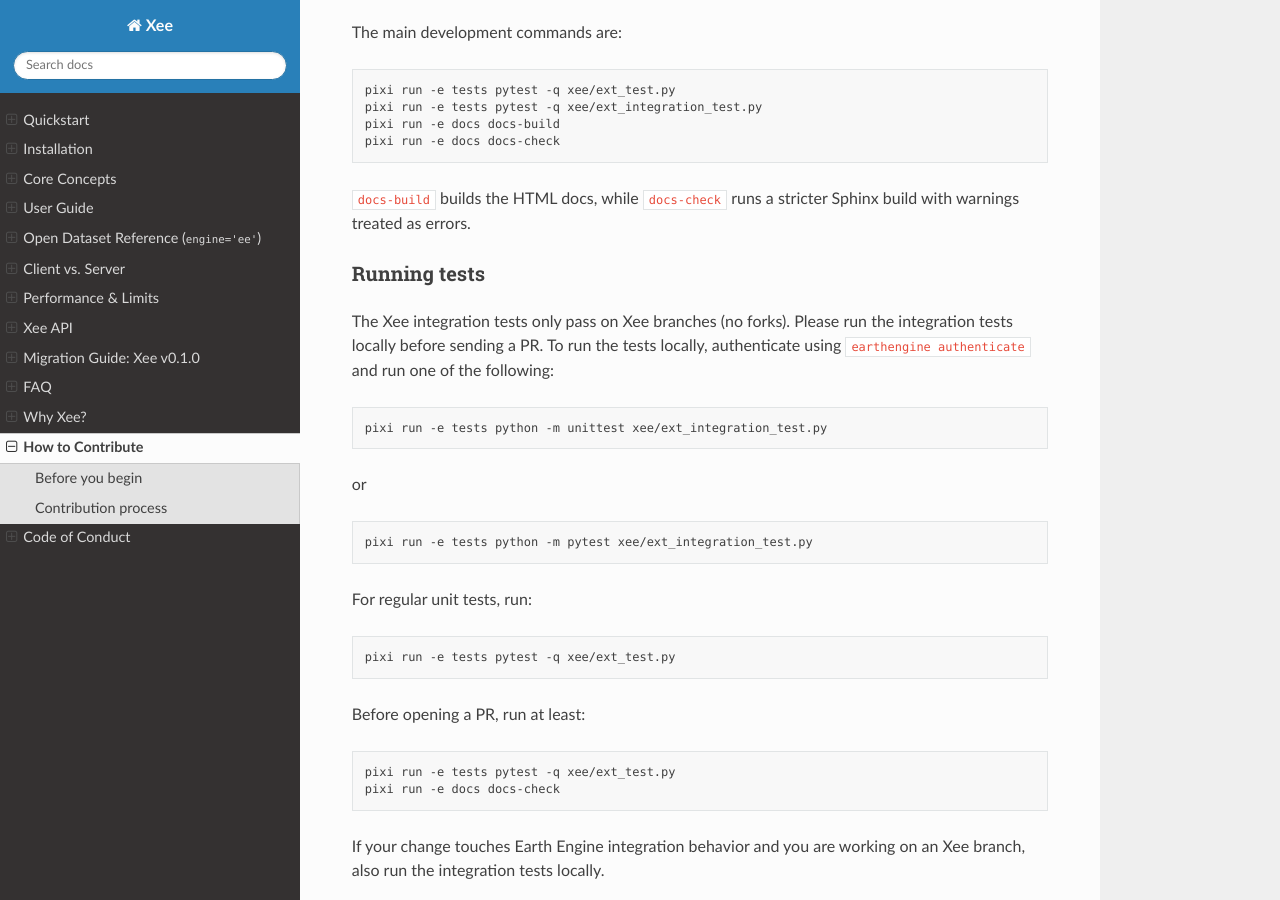
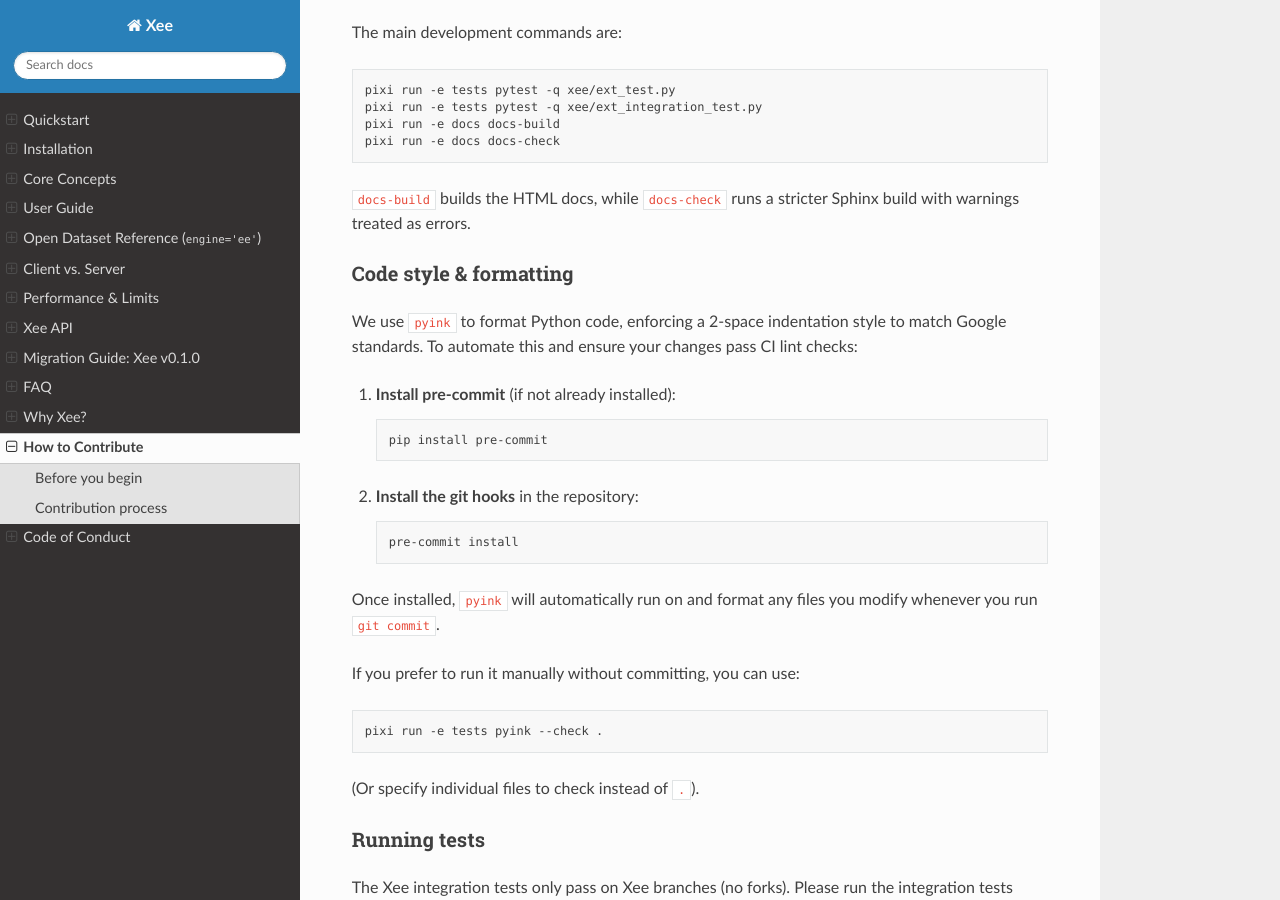
Before and after one commit to google/Xee, a Sphinx documentation site: the page built from docs/contributing.md, in a window 1280 px wide and 900 px high, scrolled down 1110 px. Built offline with Sphinx 7.4.7 and the Read the Docs theme 3.1.0, drawn with Linux system fonts in a browser that asks for light colours; the version number could not be read and is left out.

Commit message:
Align GitHub lint checks with Google3 CheckLint for Xee
PiperOrigin-RevId: 926848396

````diff
--- a/docs/contributing.md
+++ b/docs/contributing.md
@@ -59,6 +59,30 @@ pixi run -e docs docs-check
 `docs-build` builds the HTML docs, while `docs-check` runs a stricter Sphinx
 build with warnings treated as errors.
 
+### Code style & formatting
+
+We use `pyink` to format Python code, enforcing a 2-space indentation style to
+match Google standards. To automate this and ensure your changes pass CI lint
+checks:
+
+1.  **Install pre-commit** (if not already installed):
+    ```bash
+    pip install pre-commit
+    ```
+2.  **Install the git hooks** in the repository:
+    ```bash
+    pre-commit install
+    ```
+
+Once installed, `pyink` will automatically run on and format any files you
+modify whenever you run `git commit`.
+
+If you prefer to run it manually without committing, you can use:
+```bash
+pixi run -e tests pyink --check .
+```
+(Or specify individual files to check instead of `.`).
+
 ### Running tests
 
 The Xee integration tests only pass on Xee branches (no forks). Please run the
````
Also changed, not shown: .pre-commit-config.yaml (added), 1 other file.
